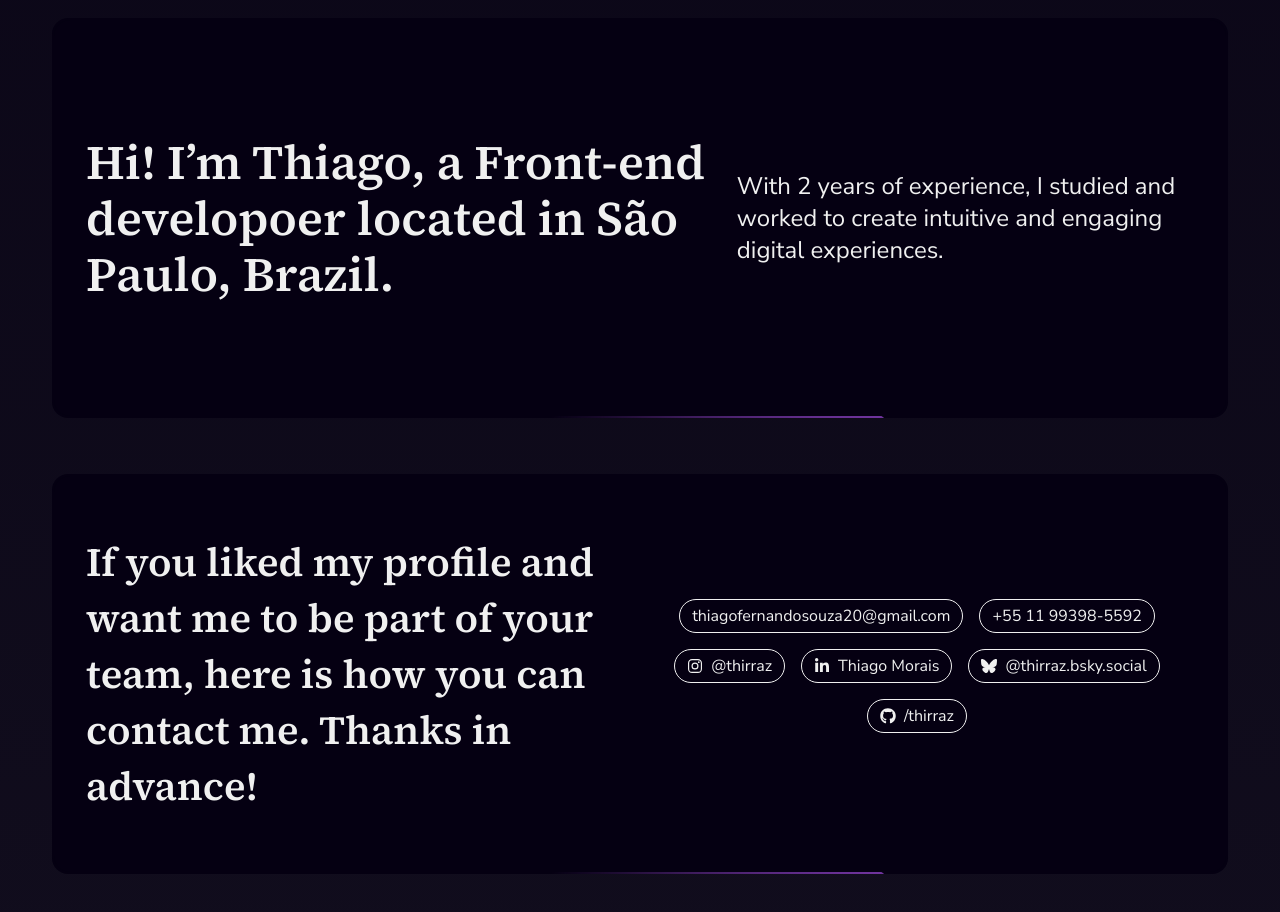
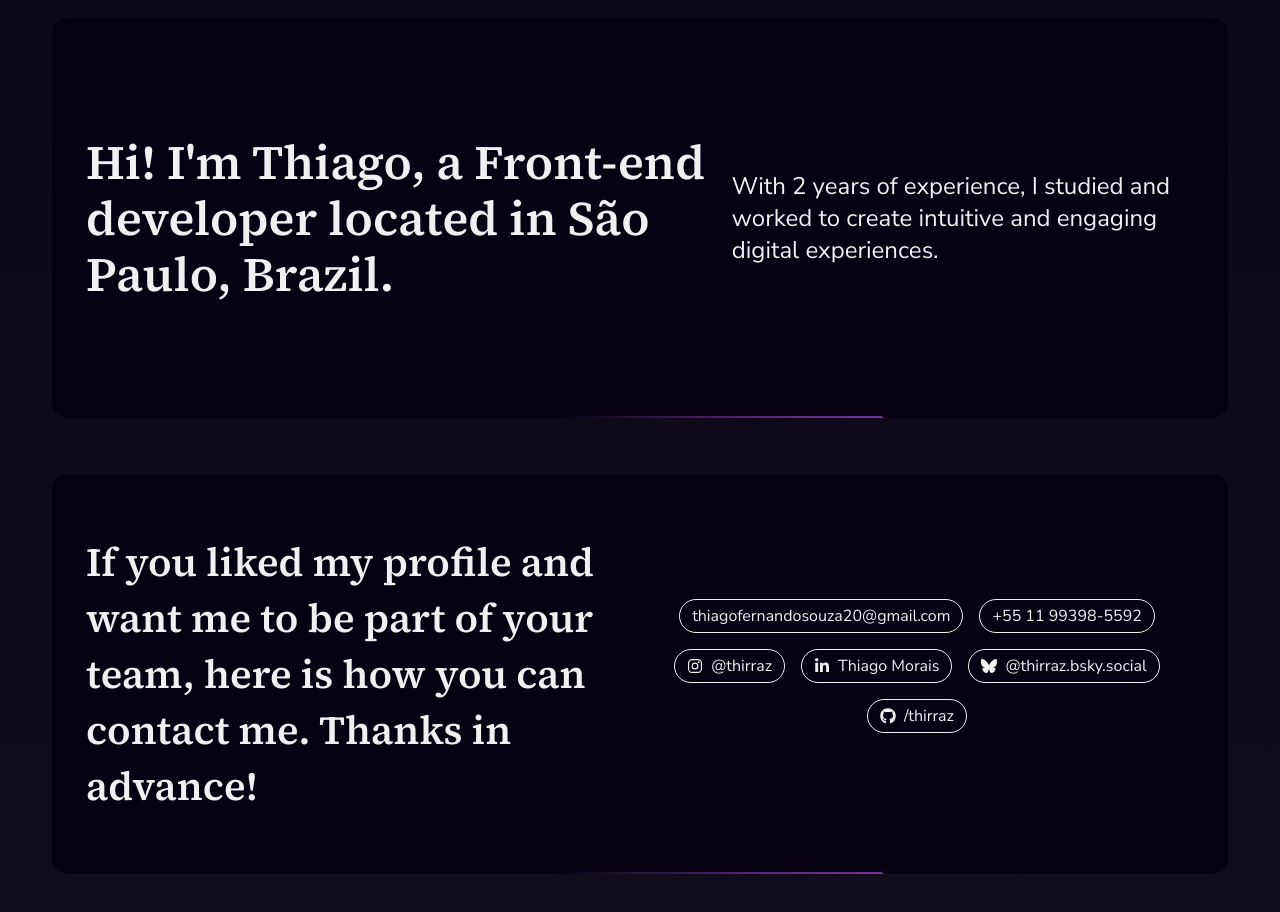
Before and after one commit to thirraz/portfolio, a React (Vite) app: page / in a window 1280 px wide. Shown: the part 1380-2292 px from the top of the page. Built offline with nearby package versions, Linux system fonts and the light colour scheme.

Commit message:
update: about me section text

```diff
--- a/src/components/about-me-section/AboutMeSection.tsx
+++ b/src/components/about-me-section/AboutMeSection.tsx
@@ -4,7 +4,8 @@ function AboutMeSection() {
 	return (
 		<AnimatedBorder>
 			<h2 className="font-serif font-semibold leading-[3.3rem] md:leading-[3.5rem] text-[clamp(2rem,7vw,3rem)]">
-				Hi! I’m Thiago, a Front-end developoer located in São Paulo, Brazil.
+				Hi! I&apos;m Thiago, a Front-end developer located in São Paulo,
+				Brazil.
 			</h2>
 			<p className="text-2xl clamp(1.8rem,4vw,2rem)">
 				With 2 years of experience, I studied and worked to create intuitive
```
